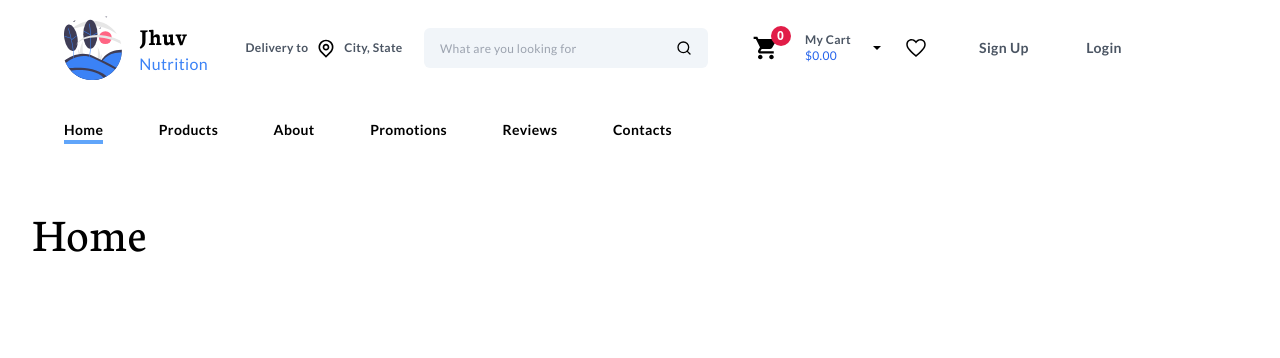
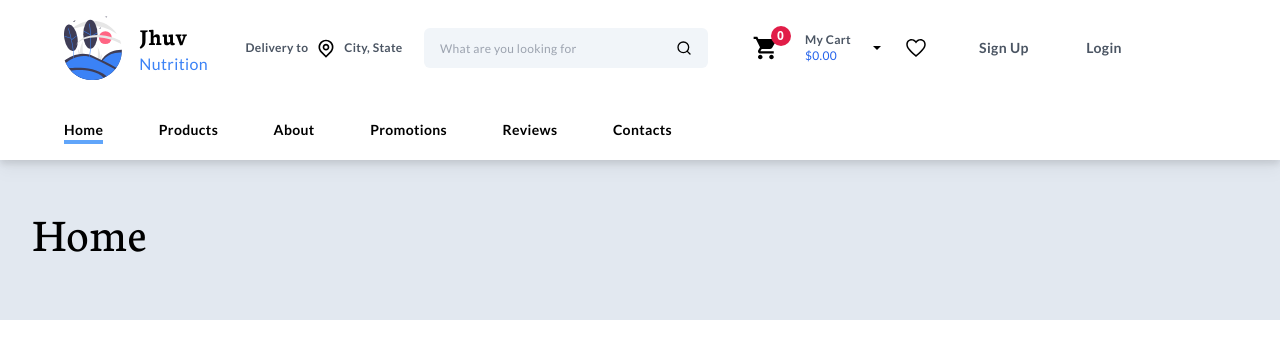
Before and after one commit to kahalagan00/nutri-store-app-v2, a React (Vite) app in the folder frontend/: page /home in a window 1280 px wide. Shown: the top 358 px of the page. Built offline with nearby package versions, Linux system fonts and the light colour scheme; no server answers.

Commit message:
Fixed w-screen issue with the AppLayout

```diff
--- a/frontend/src/ui/AppLayout.tsx
+++ b/frontend/src/ui/AppLayout.tsx
@@ -9,14 +9,18 @@ const AppLayout = ({
   setIsAuthenticated: (auth: boolean) => void;
 }) => {
   return (
-    <div className="mx-auto max-w-screen-xl">
+    <div>
+      <div className="w-screen bg-white drop-shadow-lg">
         <Header
           isAuthenticated={isAuthenticated}
           setIsAuthenticated={setIsAuthenticated}
         />
-      <main>
+      </div>
+      <div className="w-screen bg-slate-200">
+        <main className="mx-auto max-w-screen-xl">
           <Outlet />
         </main>
+      </div>
     </div>
   );
 };
--- a/frontend/src/ui/Header.tsx
+++ b/frontend/src/ui/Header.tsx
@@ -45,7 +45,7 @@ const Header = ({
   };
 
   return (
-    <header className="w-full bg-white pl-16 drop-shadow-md xl:drop-shadow-none">
+    <header className="mx-auto w-full max-w-screen-xl bg-white pl-16">
       <div className="grid h-24 grid-cols-[160px_200px_300px_180px_50px_100px_100px] items-center overflow-hidden">
         <Logo />
         <Delivery />
--- a/frontend/src/utils/constants.ts
+++ b/frontend/src/utils/constants.ts
@@ -16,5 +16,4 @@ export const SIGN_UP_SCREEN_BACKGROUND_STYLE: string =
   "bg-login-gradient absolute inset-0 flex h-screen w-screen items-center justify-center";
 export const LOG_IN_SCREEN_BACKGROUND_STYLE: string =
   "bg-login-gradient absolute inset-0 flex h-screen w-screen items-center justify-center";
-export const PAGE_BASE_BACKGROUND_STYLE: string =
-  "h-full bg-slate-200 p-8 xl:bg-white";
+export const PAGE_BASE_BACKGROUND_STYLE: string = "h-full bg-slate-200 p-8";
```
Lines whose indentation alone changed are shown as unchanged.
